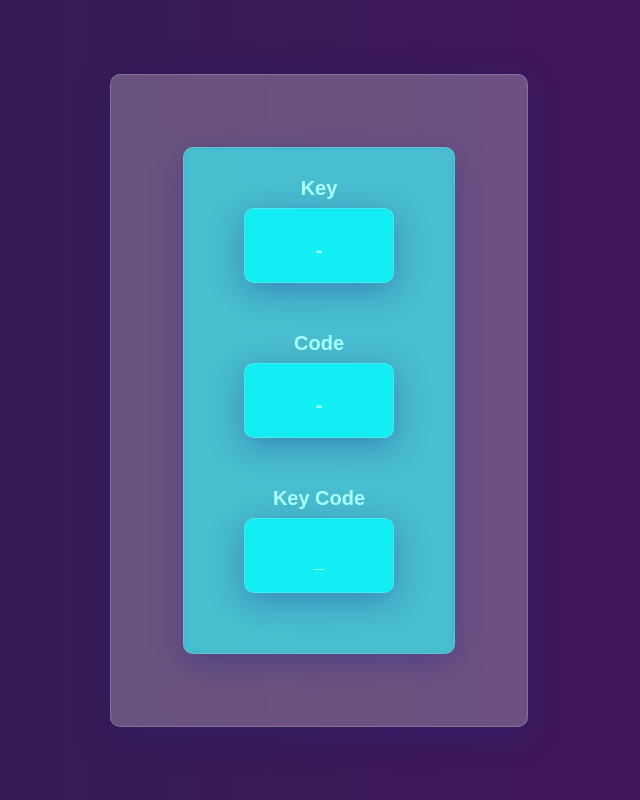
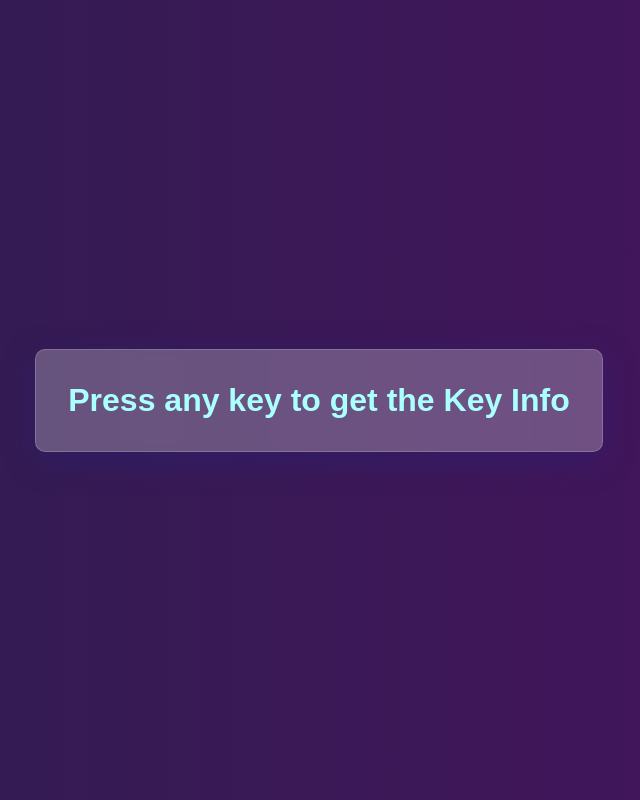
Before and after one commit to shahzaibswe/Key-Code-Project, a PHP site: page / in a window 1280 px wide. Shown: the whole page, without its empty margins (321-961 px from the left). Run offline with PHP 8.4, Linux system fonts and the light colour scheme.

Commit message:
🎨 Palette: Improve Accessibility and Add Copy-to-Clipboard
💡 What:
- Added a clear onboarding message: "Press any key to get the Key Info".
- Refactored DOM updates to use `textContent` instead of `innerHTML`, improving performance and security.
- Implemented a "Click to Copy" feature for Key, Code, and Key Code values.
- Added tactile feedback with a scale transform and color change when copying.
- Enhanced keyboard accessibility with `tabindex`, `role="button"`, and `:focus-visible` styles.

🎯 Why:
- The previous interface was empty on load, which could be confusing for new users.
- `innerHTML` resets were disruptive to screen readers and potentially unsafe.
- Developers often need to copy these values; manual selection was cumbersome.
- The new state management (using `dataset.current`) ensures that rapid keypresses don't cause data loss while the "Copied!" message is visible.

♿ Accessibility:
- Added `aria-live="polite"` to the results container.
- Added keyboard support (Enter/Space) for copying.
- Improved focus visibility for keyboard-only users.

Co-authored-by: shahzaibswe <131589265+shahzaibswe@users.noreply.github.com>

```diff
--- a/Script.js
+++ b/Script.js
@@ -1,22 +1,32 @@
-const container = document.getElementById("key-container");
-container.innerHTML = generateHTML("-", " -", "_");
-window.addEventListener("keydown", (e) => {
-    container.innerHTML = generateHTML(e.key, e.code, e.key.charCodeAt(0));
+const elements = {
+    welcome: document.getElementById('welcome-message'),
+    display: document.getElementById('display-container'),
+    vals: { key: document.getElementById('key-v'), code: document.getElementById('code-v'), keycode: document.getElementById('keycode-v') }
+};
+
+window.addEventListener('keydown', (e) => {
+    elements.welcome.style.display = 'none';
+    elements.display.style.display = 'flex';
+    const data = { key: e.key === ' ' ? 'Space' : e.key, code: e.code, keycode: e.keyCode };
+    for (const k in data) {
+        const el = elements.vals[k];
+        el.textContent = data[k];
+        el.parentElement.dataset.current = data[k];
+    }
 });
 
-function generateHTML(key, code, keyCode) {
-    return `
-    <div class="key-container">
-        <h4>Key</h4>
-        <div class="Key-Content">${key === " " ? "space" : key}</div>
-    </div>
-    <div class="key-container">
-        <h4>Code</h4>
-        <div class="Key-Content">${code}</div>
-    </div>
-    <div class="key-container">
-        <h4>Key Code</h4>
-        <div class="Key-Content">${keyCode}</div>
-    </div>
-    `;
-}
+document.querySelectorAll('.key-container').forEach(card => {
+    const triggerCopy = () => {
+        const valEl = card.querySelector('.Key-Content');
+        if (valEl.textContent === 'Copied!') return;
+        navigator.clipboard.writeText(card.dataset.current);
+        valEl.textContent = 'Copied!';
+        card.classList.add('active');
+        setTimeout(() => {
+            card.classList.remove('active');
+            if (valEl.textContent === 'Copied!') valEl.textContent = card.dataset.current;
+        }, 1000);
+    };
+    card.onclick = triggerCopy;
+    card.onkeydown = (e) => { if (e.key === 'Enter' || e.key === ' ') { e.stopPropagation(); triggerCopy(); } };
+});
--- a/index.html
+++ b/index.html
@@ -3,22 +3,29 @@
 <head>
     <meta charset="UTF-8">
     <meta name="viewport" content="width=device-width, initial-scale=1.0">
-    <title>Document</title>
+    <title>Key Code Explorer</title>
     <link rel="stylesheet" href="style.css">
 </head>
 <body>
-    <div class="container">
-        <div class="key-container" id="key-container">
-            <h4 class="animation">key</h4>
-            <div class="Key-Content animation " >-</div>
-
-            <h4 class="animation">code</h4>
-            <div class="Key-Content" >-</div>
-            <h4 class="animation">Key Code</h4>
-            <div class="Key-Content" >-</div>
+    <main class="container">
+        <div id="welcome-message">
+            <h1 class="animation" style="color: #afff;">Press any key to get the Key Info</h1>
         </div>
-    </div>
-
-    <script src="Script.js" ></script>
+        <div id="display-container" style="display: none;" aria-live="polite">
+            <div class="key-container" role="button" tabindex="0" title="Click to copy">
+                <h4 class="animation">Key</h4>
+                <div class="Key-Content" id="key-v">-</div>
+            </div>
+            <div class="key-container" role="button" tabindex="0" title="Click to copy">
+                <h4 class="animation">Code</h4>
+                <div class="Key-Content" id="code-v">-</div>
+            </div>
+            <div class="key-container" role="button" tabindex="0" title="Click to copy">
+                <h4 class="animation">Key Code</h4>
+                <div class="Key-Content" id="keycode-v">-</div>
+            </div>
+        </div>
+    </main>
+    <script src="Script.js"></script>
 </body>
 </html>
--- a/style.css
+++ b/style.css
@@ -1,32 +1,34 @@
- *{
+*{
     box-sizing: border-box;
     margin: 0;
     padding: 0;
     font-family: sans-serif;
+}
 
- }
- body{
+body {
     display: flex;
     justify-content: center;
     align-items: center;
     text-align: center;
     min-height: 100vh;
-    background: linear-gradient( to right, #2e1e4f , #47135e);
- }
- .container{
+    background: linear-gradient(to right, #2e1e4f, #47135e);
+}
+
+.container {
     display: flex;
     flex-direction: column;
     padding: 2rem;
-    background: rgba(255, 255, 2555, 0.25);
-    box-shadow: 0px 8px 32px 0px  rgba(31, 38, 135, 0.35);
-   backdrop-filter: blur(4px);
+    background: rgba(255, 255, 255, 0.25);
+    box-shadow: 0px 8px 32px 0px rgba(31, 38, 135, 0.35);
+    backdrop-filter: blur(4px);
     border-radius: 10px;
-    border: 1px solid rgba(255, 255, 255,0.18);
+    border: 1px solid rgba(255, 255, 255, 0.18);
     transition: background 0.3s ease-in-out;
+}
 
- }
- .key-container{
-    display: flex ;
+.key-container {
+    position: relative;
+    display: flex;
     flex-direction: column;
     font-size: 20px;
     font-weight: bold;
@@ -34,28 +36,46 @@
     color: #afff;
     margin: 2.5rem;
     min-width: 150px;
-    background: rgba(0, 255, 255,0.5);
-    box-shadow: 0px 8px 32px 0px rgba(31, 38, 135 , 0.37);
-    backdrop-filter: blur(2.52px) ;
+    background: rgba(0, 255, 255, 0.5);
+    box-shadow: 0px 8px 32px 0px rgba(31, 38, 135, 0.37);
+    backdrop-filter: blur(2.52px);
     border-radius: 10px;
-    border: 1px solid rgb(255, 255,255,0.18);
-    transition:background 0.3s ease-in-out;
+    border: 1px solid rgb(255, 255, 255, 0.18);
+    transition: background 0.3s ease-in-out, transform 0.1s ease-in-out;
+    cursor: pointer;
 }
 
-.key-container h4{
+.key-container h4 {
     position: absolute;
     top: -2rem;
     left: 0;
     text-align: center;
     width: 100%;
 }
-.Key-Content{
-   margin-top: 10px;
 
+.Key-Content {
+    margin-top: 10px;
 }
-.container:hover{
-   background-color: rgba(255, 255, 255, 0.35);
+
+.container:hover {
+    background-color: rgba(255, 255, 255, 0.35);
 }
-.key-container:hover{
-   background-color: rgba(0, 255, 255,0.7);
+
+.key-container:hover {
+    background-color: rgba(0, 255, 255, 0.7);
 }
+
+.key-container:focus-visible {
+    outline: 2px solid #afff;
+    outline-offset: 4px;
+}
+
+.key-container.active {
+    transform: scale(0.95);
+    background-color: #4ade80 !important;
+}
+
+#display-container {
+    display: flex;
+    flex-direction: column;
+}
```
Also changed, not shown: .Jules/palette.md (added).
